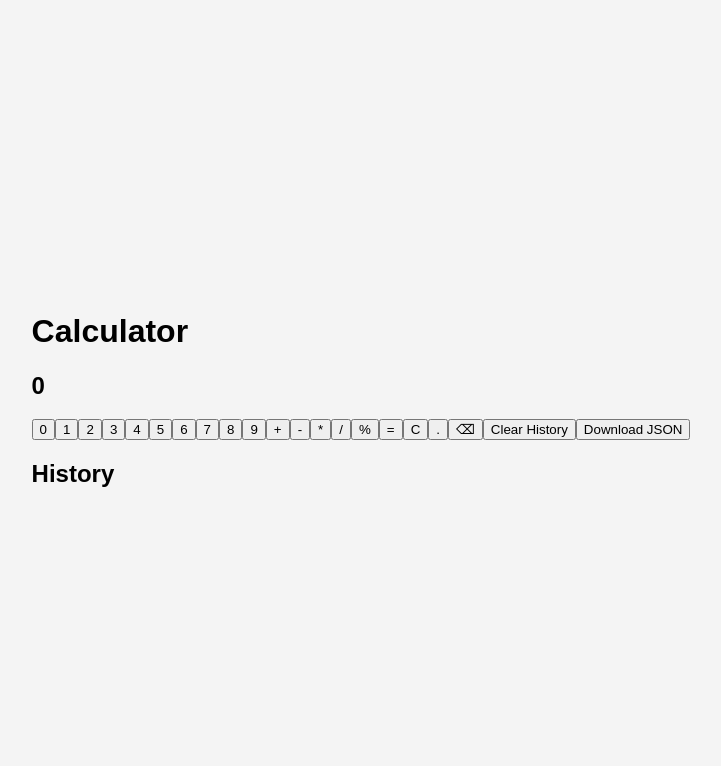
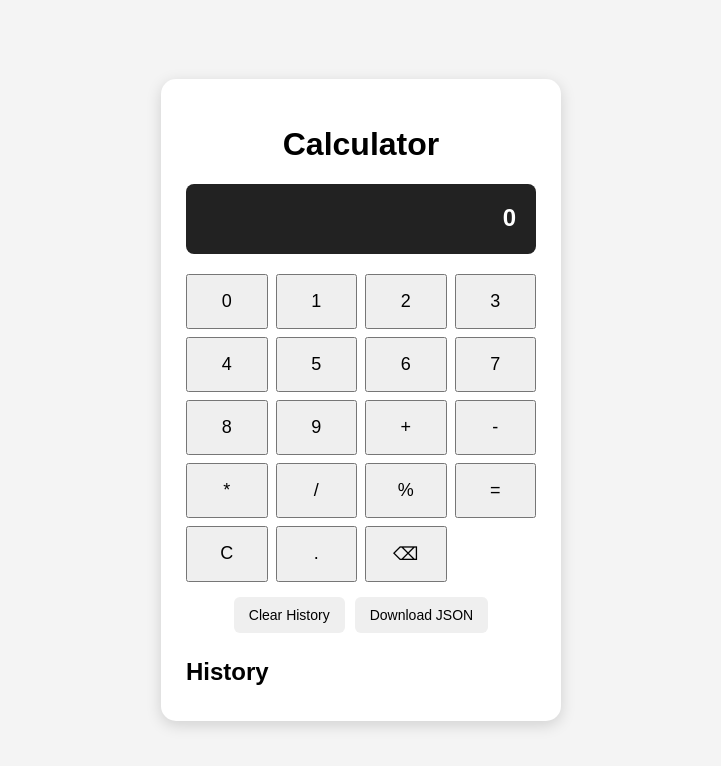
Before and after one commit to hebasuliman273-bit/calculator, a React app in the folder frontend/: page / in a window 1280 px wide. Shown: the top 766 px of the page, without its empty margins (279-1000 px from the left). Built offline with nearby package versions, Linux system fonts and the light colour scheme; the HTML template or start-up script is replaced by a standard one.

Commit message:
Complete Part 2 React calculator

```diff
--- a/frontend/src/App.jsx
+++ b/frontend/src/App.jsx
@@ -236,13 +236,15 @@ function calculateExpression(parts) {
 }
 
 return (
-    <div>
+  <div className="calculator-container">
+
     <h1>Calculator</h1>
 
-      {/* Calculator Display */}
-      <h2>{expression || "0"}</h2>
+    <h2 className="display">
+      {expression || "0"}
+    </h2>
 
-      {/* Numbers */}
+    <div className="buttons">
 
       <NumberButton
         number="0"
@@ -294,8 +296,6 @@ function calculateExpression(parts) {
         onNumberClick={handleNumber}
       />
 
-      {/* Operators */}
-
       <OperatorButton
         operator="+"
         onOperatorClick={handleOperator}
@@ -321,38 +321,51 @@ function calculateExpression(parts) {
         onOperatorClick={handleOperator}
       />
 
-      {/* Equals */}
-
       <button onClick={handleCalculate}>
         =
       </button>
+
       <button onClick={handleClear}>
         C
       </button>
+
       <button onClick={handleDecimal}>
         .
       </button>
+
       <button onClick={handleDelete}>
         ⌫
       </button>
+
+    </div>
+
+
+    <div className="history-buttons">
+
       <button onClick={handleClearHistory}>
         Clear History
       </button>
+
       <button onClick={handleDownloadJson}>
         Download JSON
       </button>
+
+    </div>
+
+
+    <div className="history">
+
       <h2>History</h2>
 
-<div>
       {history.map((item, index) => (
-    <p key={index}>
+        <p className="history-item" key={index}>
           {item.expression} = {item.result}
         </p>
       ))}
-</div>
+
     </div>
 
-
+  </div>
 );
 }
 
--- a/frontend/src/index.css
+++ b/frontend/src/index.css
@@ -28,15 +28,19 @@ body {
   border-radius: 8px;
   min-height: 30px;
   word-wrap: break-word;
+  text-align: right;
+  overflow-wrap: break-word;
 }
 
 .buttons {
   display: grid;
-  grid-template-columns: repeat(4, 1fr);
+  grid-template-columns: repeat(4, minmax(0, 1fr));
   gap: 8px;
 }
 
 .buttons button {
+  width: 100%;
+  box-sizing: border-box;
   padding: 15px;
   font-size: 18px;
   cursor: pointer;
@@ -44,8 +48,31 @@ body {
 
 .history {
   margin-top: 25px;
+  text-align: left;
+}
+
+.history h2 {
+  margin-bottom: 10px;
 }
 
 .history-item {
   margin: 8px 0;
+  padding: 8px;
+  background-color: #f1f1f1;
+  border-radius: 5px;
 }
+
+.history-buttons {
+  display: flex;
+  justify-content: center;
+  gap: 10px;
+  margin-top: 15px;
+}
+
+.history-buttons button {
+  padding: 10px 15px;
+  font-size: 14px;
+  cursor: pointer;
+  border: none;
+  border-radius: 6px;
+}
```
Lines whose indentation alone changed are shown as unchanged.
